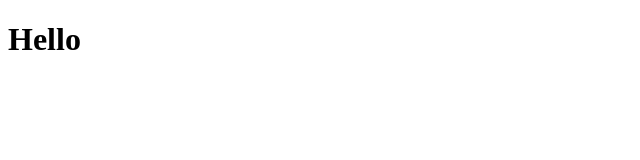
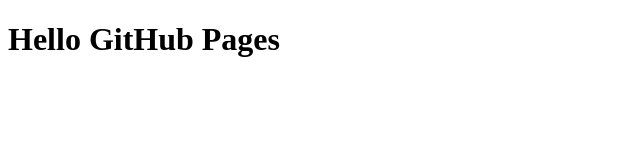
Before and after one commit to zargham-i/zargham-i.github.io, a plain HTML site: page index.html in a window 1280 px wide. Shown: the whole page, without its empty margins (0-640 px from the left). Drawn offline with Linux system fonts and the light colour scheme.

Commit message:
Update index.html

```diff
--- a/index.html
+++ b/index.html
@@ -2,9 +2,9 @@
 <html>
 <head lang "en">
 <meta charset="UTF-8">
-<title>Hello World!</title>
+<title>Hello GitHub Pages</title>
 </head>
 <body>
-<h1>Hello</h1>
+<h1>Hello GitHub Pages</h1>
 </body>
 </html>
```
